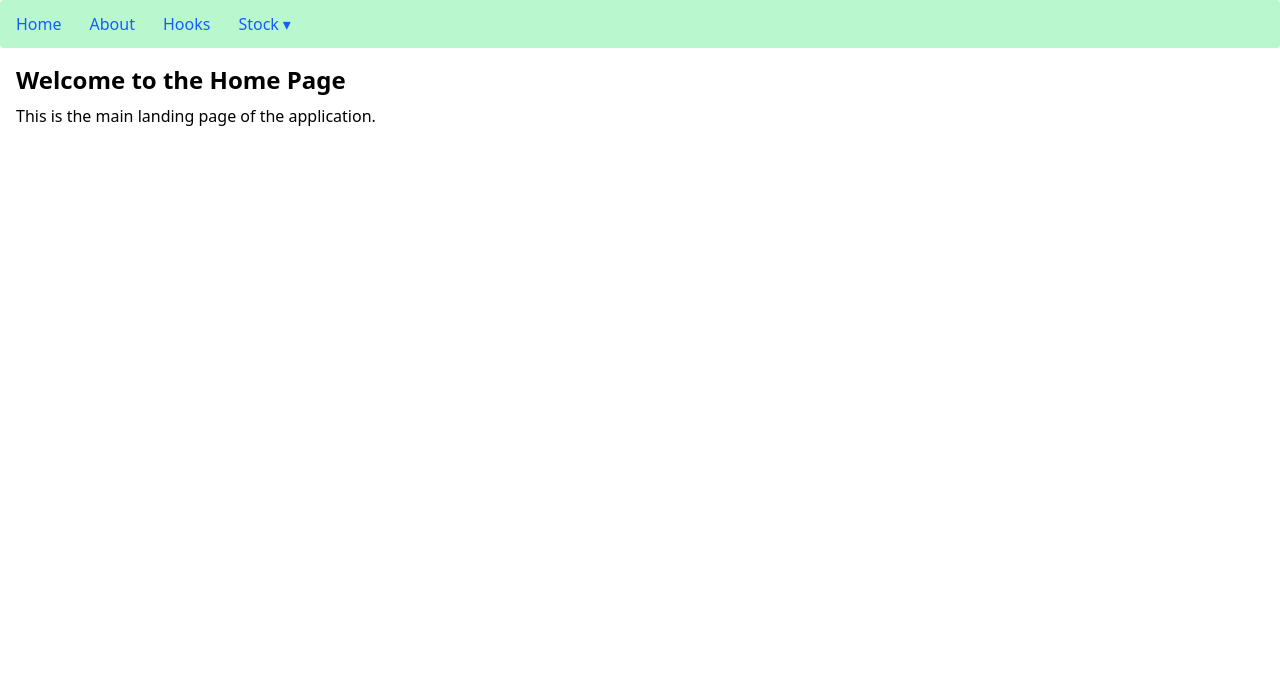
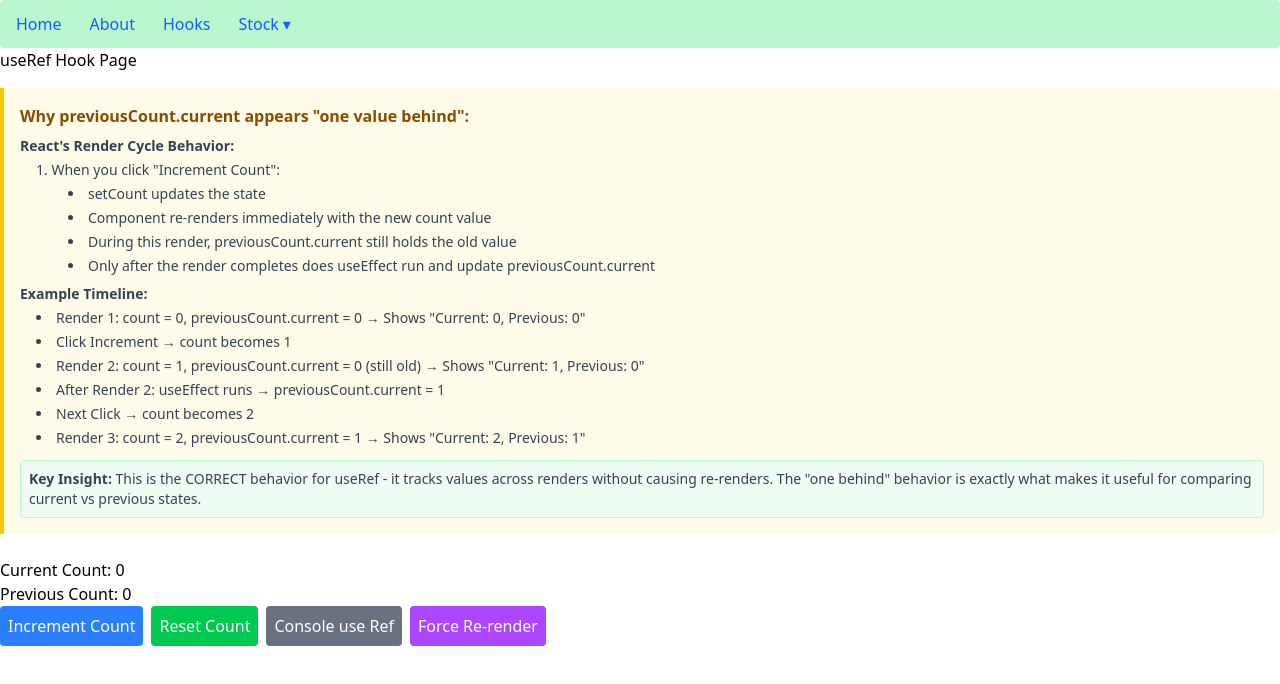
Before and after one commit to Ravi-Royal/reactLearning, a React (Vite) app: page /hooks/useRef in a window 1280 px wide. Before the commit this address led to /home. Shown: the top 684 px of the page. Built offline with nearby package versions, Linux system fonts and the light colour scheme.

Commit message:
feat: add useRefHook component and integrate into routing and navigation

```diff
--- /dev/null
+++ b/src/pages/components/hookRef/useRefHook.tsx
@@ -0,0 +1,67 @@
+import { useEffect, useRef, useState } from "react";
+
+function useRefHook() {
+    const [count, setCount] = useState(0);
+    const previousCount = useRef<number>(0);
+    const [, setDummy] = useState(0);
+
+    console.log('use ref hooks function component called', count);
+
+    useEffect(() => {
+        console.log('use ref useEffect called', count);
+        previousCount.current = count;
+    }, [count]);
+
+    console.log('before return');
+    return (
+        <div>
+            <h2 className="mb-4">useRef Hook Page</h2>
+
+            <div className="mb-6 p-4 bg-yellow-50 border-l-4 border-yellow-400 rounded-r-lg">
+                <h3 className="font-semibold text-yellow-800 mb-2">Why previousCount.current appears "one value behind":</h3>
+                <div className="text-sm text-gray-700 space-y-2">
+                    <div>
+                        <strong>React's Render Cycle Behavior:</strong>
+                        <ol className="list-decimal list-inside mt-1 ml-4 space-y-1">
+                            <li>When you click "Increment Count":</li>
+                            <ul className="list-disc list-inside ml-8 space-y-1">
+                                <li>setCount updates the state</li>
+                                <li>Component re-renders immediately with the new count value</li>
+                                <li>During this render, previousCount.current still holds the old value</li>
+                                <li>Only after the render completes does useEffect run and update previousCount.current</li>
+                            </ul>
+                        </ol>
+                    </div>
+
+                    <div>
+                        <strong>Example Timeline:</strong>
+                        <ul className="list-disc list-inside mt-1 ml-4 space-y-1">
+                            <li>Render 1: count = 0, previousCount.current = 0 → Shows "Current: 0, Previous: 0"</li>
+                            <li>Click Increment → count becomes 1</li>
+                            <li>Render 2: count = 1, previousCount.current = 0 (still old) → Shows "Current: 1, Previous: 0"</li>
+                            <li>After Render 2: useEffect runs → previousCount.current = 1</li>
+                            <li>Next Click → count becomes 2</li>
+                            <li>Render 3: count = 2, previousCount.current = 1 → Shows "Current: 2, Previous: 1"</li>
+                        </ul>
+                    </div>
+
+                    <div className="mt-3 p-2 bg-green-50 border border-green-200 rounded">
+                        <strong>Key Insight:</strong> This is the CORRECT behavior for useRef - it tracks values across renders without causing re-renders. The "one behind" behavior is exactly what makes it useful for comparing current vs previous states.
+                    </div>
+                </div>
+            </div>
+
+            <div>
+                <p>Current Count: {count}</p>
+                <p>Previous Count: {previousCount ? previousCount!.current : 'N/A'}
+                </p>
+            </div>
+            <button className="p-2 bg-blue-500 text-white rounded hover:bg-blue-700" onClick={() => setCount((prevCount) => prevCount + 1)}>Increment Count</button>
+            <button className="ml-2 p-2 bg-green-500 text-white rounded hover:bg-green-700" onClick={() => setCount(0)}>Reset Count</button>
+            <button className="ml-2 p-2 bg-gray-500 text-white rounded hover:bg-gray-700" onClick={() => console.log('Current Count:', count, 'Previous Count:', previousCount.current)}>Console use Ref</button>
+            <button className="ml-2 p-2 bg-purple-500 text-white rounded hover:bg-purple-700" onClick={() => setDummy((d) => d + 1)}>Force Re-render</button>
+        </div>
+    );
+}
+
+export default useRefHook;
--- a/src/pages/navigation/HooksNavigation.tsx
+++ b/src/pages/navigation/HooksNavigation.tsx
@@ -12,6 +12,9 @@ function HooksNavigation() {
                     <li>
                         <Link className="text-blue-500 hover:text-blue-700" to="useEffect">useEffect</Link>
                     </li>
+                    <li>
+                        <Link className="text-blue-500 hover:text-blue-700" to="useRef">useRef</Link>
+                    </li>
                 </ol>
             </nav>
         </div>
--- a/src/pages/route/Routing.tsx
+++ b/src/pages/route/Routing.tsx
@@ -7,6 +7,7 @@ import HooksNavigation from "../navigation/HooksNavigation";
 import UseEffectHook from "../components/hookRef/useEffectHook";
 import StockResult from "../components/stock/StockResult";
 import MyFavList from "../components/stock/MyFavList";
+import UseRefHook from "../components/hookRef/useRefHook";
 
 function Routing() {
     return <BrowserRouter>
@@ -19,6 +20,7 @@ function Routing() {
                 <Route index element={<HooksNavigation />} />
                 <Route path="useState" element={<UseStateHook />} />
                 <Route path="useEffect" element={<UseEffectHook />} />
+                <Route path="useRef" element={<UseRefHook />} />
             </Route>
             <Route path="/stock" element={<StockResult />} />
             <Route path="/stock/favs" element={<MyFavList />} />
```
